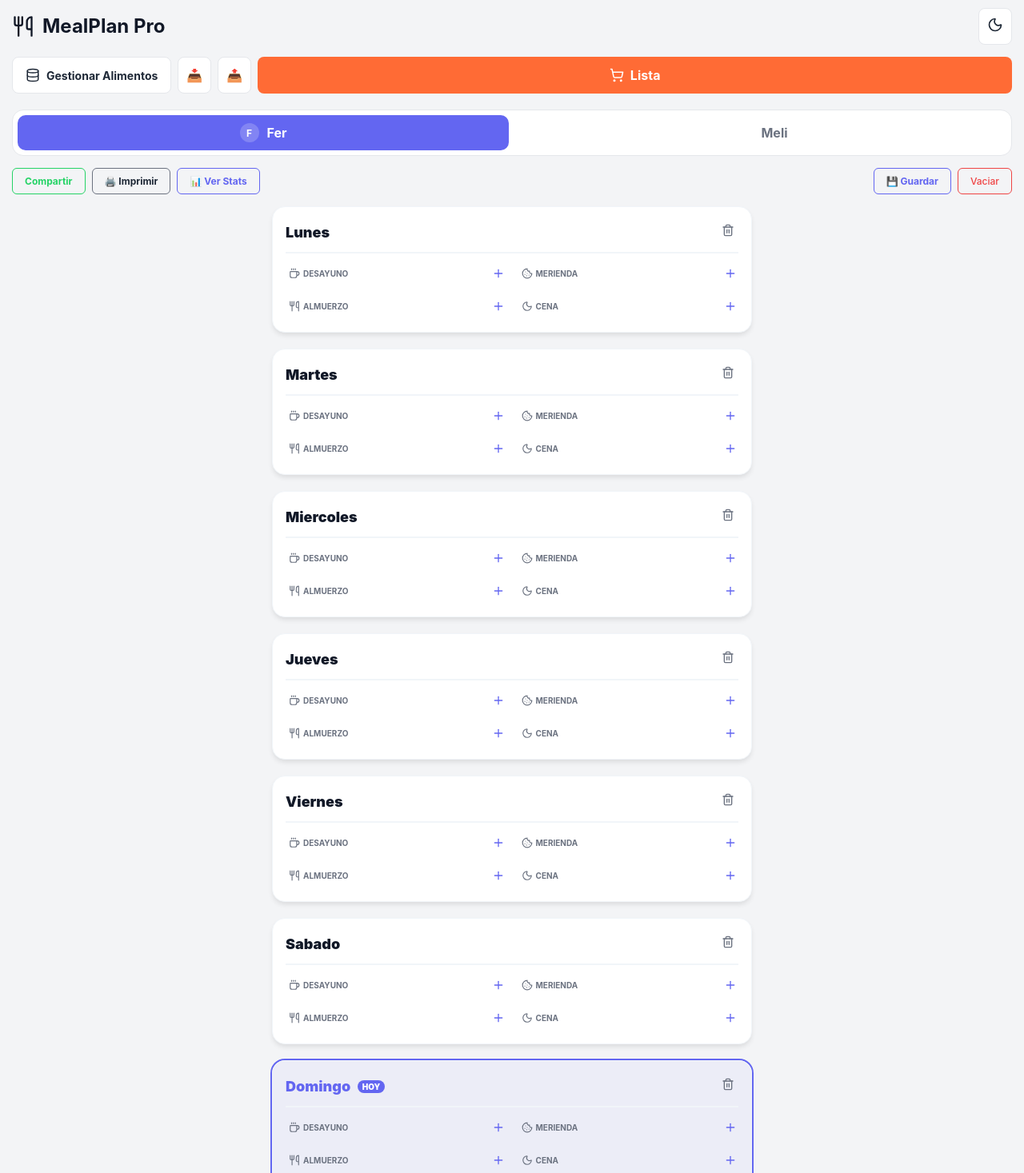
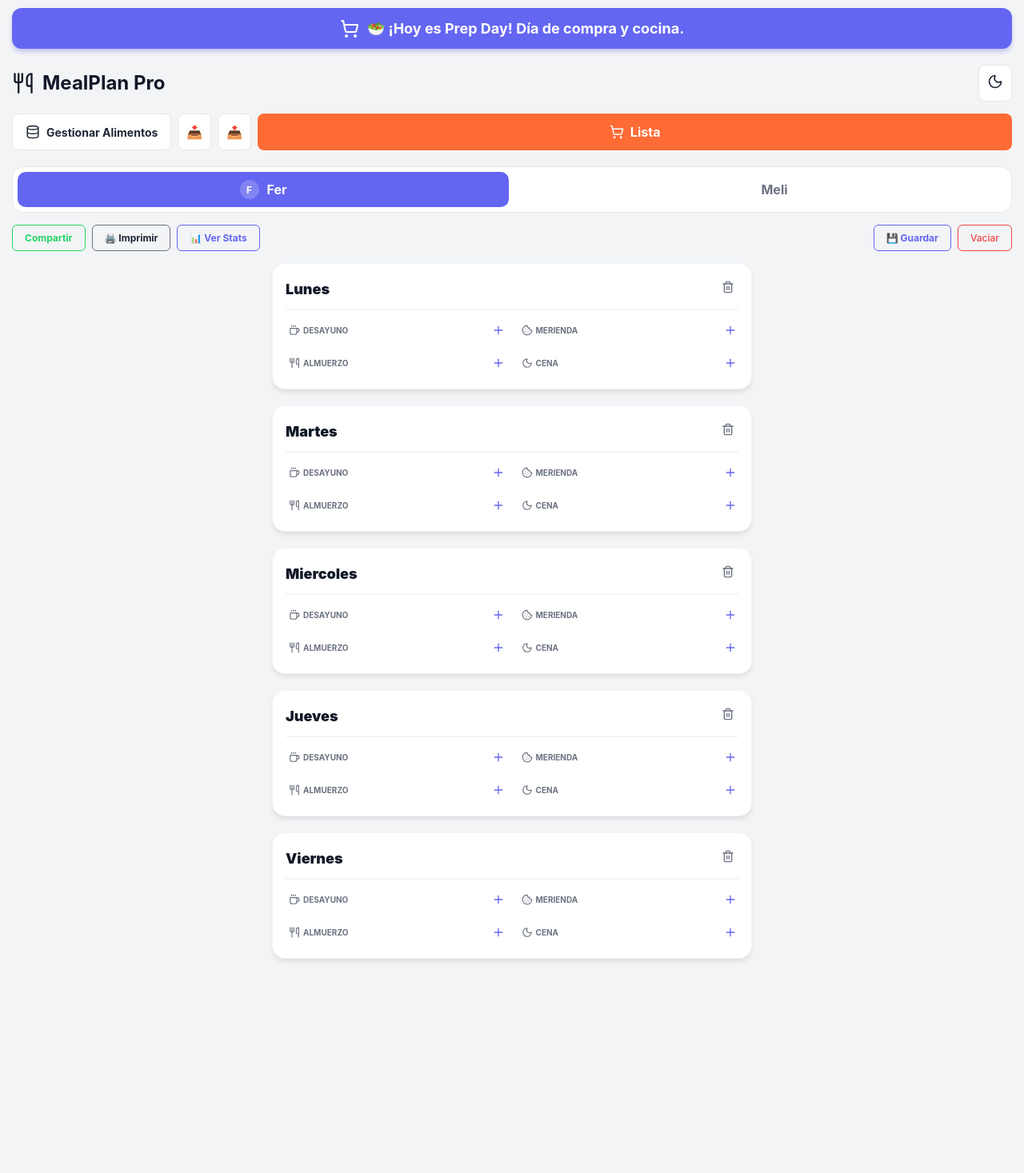
Before and after one commit to famerin22/ComiditasProject, a React (Vite) app in the folder meal-planner/: page / in a window 1280 px wide. Shown: the top 1467 px of the page at 80% size. After the commit the page ends 1229 px from the top, so only its background shows below. Built offline with nearby package versions, Linux system fonts and the light colour scheme.

Commit message:
feat: revert to Mon-Fri planning and add Prep Day banner for weekends

```diff
--- a/meal-planner/src/App.jsx
+++ b/meal-planner/src/App.jsx
@@ -4,7 +4,7 @@ import DayRow from './DayRow';
 import { getFoods, getSchedule, saveSchedule } from './mockDb';
 import FoodManager from './FoodManager';
 
-const DAYS = ['Lunes', 'Martes', 'Miercoles', 'Jueves', 'Viernes', 'Sabado', 'Domingo'];
+const DAYS = ['Lunes', 'Martes', 'Miercoles', 'Jueves', 'Viernes'];
 
 function ShoppingListModal({ schedules, dbOptions, viewMode, setViewUser, onClose }) {
   const [boughtItems, setBoughtItems] = useState(() => {
@@ -384,9 +384,20 @@ export default function App() {
 
   const getTodayName = () => ['Domingo', 'Lunes', 'Martes', 'Miercoles', 'Jueves', 'Viernes', 'Sabado'][new Date().getDay()];
   const todayName = getTodayName();
+  const isPrepDay = todayName === 'Sabado' || todayName === 'Domingo';
 
   return (
     <div style={{ padding: '10px 15px', minHeight: '100vh', backgroundColor: 'var(--bg-main)', color: 'var(--text-main)', transition: '0.3s' }}>
+      {isPrepDay && (
+        <div style={{
+          backgroundColor: '#6366f1', color: 'white', padding: '12px', borderRadius: '12px',
+          marginBottom: '20px', textAlign: 'center', fontWeight: 'bold', fontSize: '18px',
+          display: 'flex', alignItems: 'center', justifyContent: 'center', gap: '10px',
+          boxShadow: '0 4px 6px -1px rgba(99, 102, 241, 0.4)'
+        }}>
+          <ShoppingCart size={24} /> 🥗 ¡Hoy es Prep Day! Día de compra y cocina.
+        </div>
+      )}
       <header style={{ marginBottom: '20px', display: 'flex', flexDirection: 'column', gap: '15px' }}>
         <div style={{ display: 'flex', justifyContent: 'space-between', alignItems: 'center' }}>
           <h1 style={{ fontSize: '24px', fontWeight: 'bold', display: 'flex', alignItems: 'center', gap: '10px' }}><Utensils size={28} /> MealPlan Pro</h1>
```
